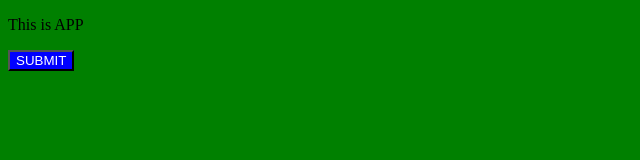
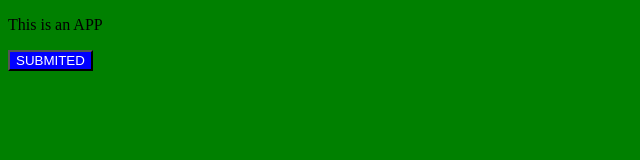
Before and after one commit to LTP6220/Learn-Basic-Git, a plain HTML site: page index.html in a window 1280 px wide. Shown: the full height of the page, 0-640 px from the left. Drawn offline with Linux system fonts and the light colour scheme.

Commit message:
update index html file new

```diff
--- a/index.html
+++ b/index.html
@@ -18,8 +18,8 @@ index.css
 </head>
 
 <body>
-    <p>This is APP</p>
-    <button>SUBMIT</button>
+    <p>This is an APP</p>
+    <button>SUBMITED</button>
 </body>
 
 </html>
```
